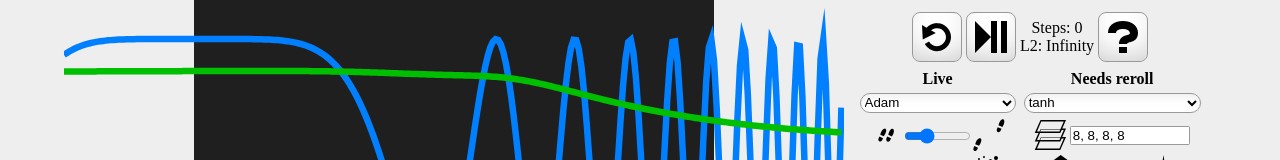
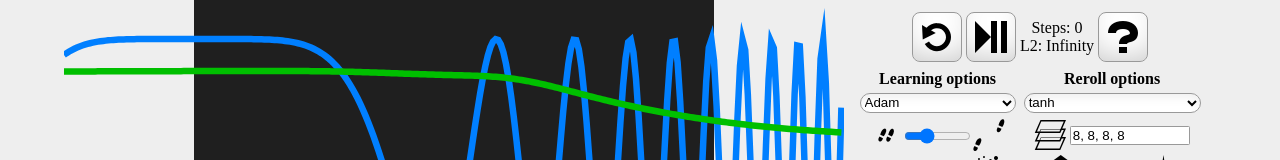
Before and after one commit to pteromys/neuralnets, a plain HTML site: page index.html in a window 1280 px wide. Shown: the part 221-381 px from the top of the page. Drawn offline with Linux system fonts and the light colour scheme.

Commit message:
Tweak options names.

```diff
--- a/index.html
+++ b/index.html
@@ -594,7 +594,7 @@
 			<a id="helplink" class="icon" title="Help" href="#help">?</a>
 		</div>
 		<div class="formrow" style="display: grid; grid: 0.25fr 0.25fr 0.25fr 0.25fr / auto-flow; align-items: center; margin: 0.5em; gap: 0em 0.5em;">
-			<h2>Live</h2>
+			<h2>Learning options</h2>
 			<select id="optimizer" title="optimizer">
 				<option value="adam">Adam</option>
 				<option value="adamw">AdamW</option>
@@ -603,7 +603,7 @@
 			</select>
 			<div><label for="learning_rate" title="small steps" class="icon">&#x1f43e;</label><input type="range" id="learning_rate" min="0.001" max="1" step="any" value="0.3" /><label for="learning_rate" title="big steps" class="icon">&#x1f463;</label></div>
 			<div><label for="log10_batch_size" title="1 sample per step" class="icon">&#x273d;</label><input type="range" id="log10_batch_size" min="0" max="3" step="any" value="2" /><label for="log10_batch_size" title="1000 samples per step" class="icon">&#x2042;</label></div>
-			<h2>Needs reroll</h2>
+			<h2>Reroll options</h2>
 			<select id="activation" title="activation function (a.k.a. nonlinearity)">
 				<option value="tanh">tanh</option>
 				<option value="relu">ReLU</option>
```
